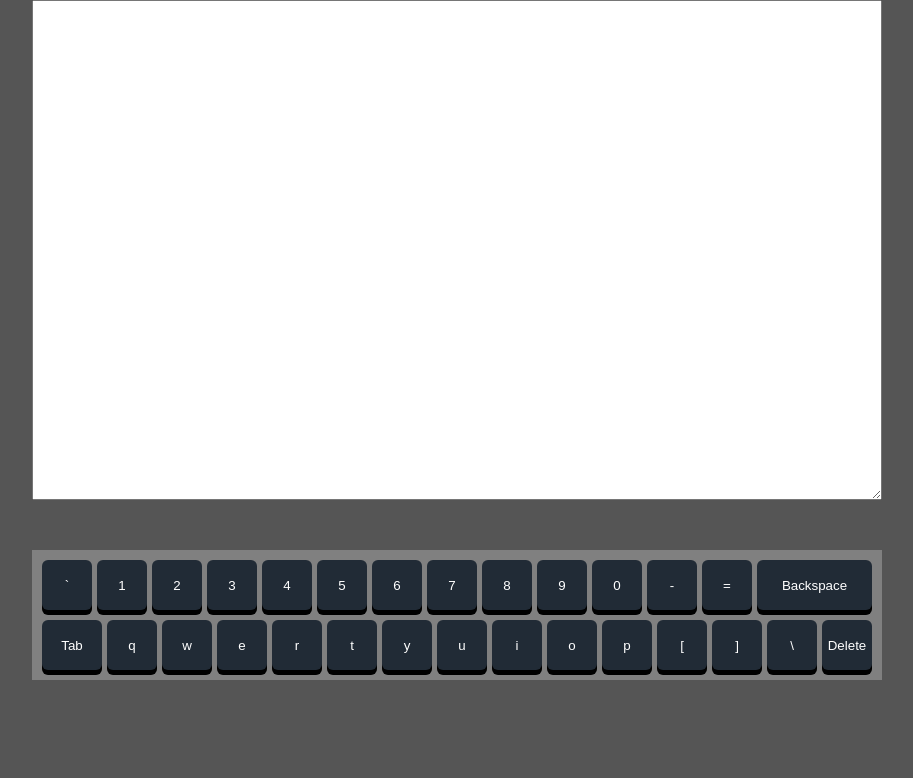
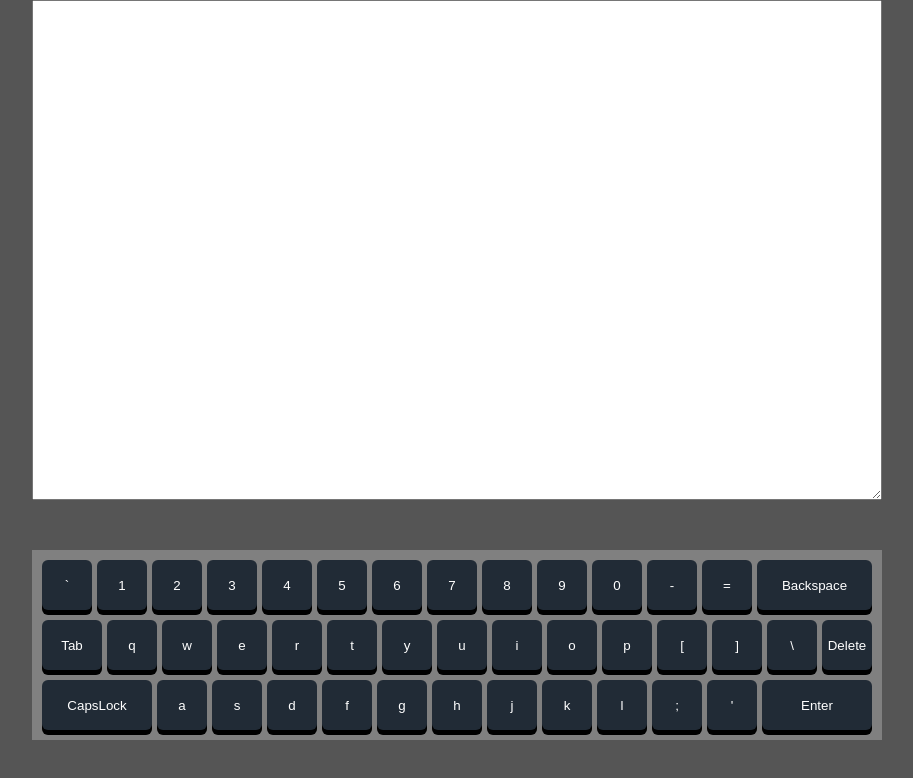
Before and after one commit to Ruslan-Mrzn/virtual-keyboard, a website built with webpack: page src/index.html in a window 1280 px wide. Shown: the whole page, without its empty margins (183-1096 px from the left). Built offline with nearby package versions, Linux system fonts and the light colour scheme.

Commit message:
feat: add a third keyboard line

```diff
--- a/src/index.js
+++ b/src/index.js
@@ -95,15 +95,52 @@ const secondRowKeys = [
 
 /* ============================================== */
 
+/* Third Row */
+const keyboardThirdRow = document.createElement('div');
+keyboardThirdRow.classList.add('keyboard-row');
+keyboard.append(keyboardThirdRow);
+
+const thirdRowKeysCodes = [
+  'CapsLock',
+  'KeyA',
+  'KeyS',
+  'KeyD',
+  'KeyF',
+  'KeyG',
+  'KeyH',
+  'KeyJ',
+  'KeyK',
+  'KeyL',
+  'Semicolon',
+  'Quote',
+  'Enter',
+];
+
+const thirdRowKeys = [
+  'CapsLock',
+  'a',
+  's',
+  'd',
+  'f',
+  'g',
+  'h',
+  'j',
+  'k',
+  'l',
+  ';',
+  "'",
+  'Enter',
+];
+
 // document.addEventListener('keydown', (e) => {
-//   secondRowKeys.push(e.key);
-//   console.log(secondRowKeys);
+//   thirdRowKeys.push(e.key);
+//   console.log(thirdRowKeys);
 // });
 
 const renderKeyboardKey = (key, rowKeys, rowKeysCodes) => {
   const keyboardKey = document.createElement('button');
   keyboardKey.classList.add('keyboard-key');
-  if (key === 'Backspace' || key === 'Tab') keyboardKey.classList.add('flex-grow');
+  if (key === 'Backspace' || key === 'Tab' || key === 'CapsLock' || key === 'Enter') keyboardKey.classList.add('flex-grow');
   keyboardKey.dataset.key = rowKeysCodes[rowKeys.indexOf(key)];
   keyboardKey.textContent = key;
   return keyboardKey;
@@ -117,17 +154,16 @@ secondRowKeys.forEach((key) => {
   keyboardSecondRow.append(renderKeyboardKey(key, secondRowKeys, secondRowKeysCodes));
 });
 
+thirdRowKeys.forEach((key) => {
+  keyboardThirdRow.append(renderKeyboardKey(key, thirdRowKeys, thirdRowKeysCodes));
+});
+
 document.addEventListener('keydown', (e) => {
   document.querySelector('.output').focus();
   if (e.code === 'Tab') {
     e.preventDefault();
     console.log(output.selectionStart);
     output.setRangeText('    ', output.selectionStart, output.selectionEnd, 'end');
-    // const text = output.value;
-
-    // const firstChunkText = text.slice(0, output.selectionStart);
-    // const secondChunkText = text.slice(output.selectionStart);
-    // output.value = `${firstChunkText}    ${secondChunkText}`;
   }
   const key = document.querySelector(`[data-key=${e.code}]`);
   if (key) key.classList.add('active');
--- a/src/sass/blocks/keyboard.scss
+++ b/src/sass/blocks/keyboard.scss
@@ -1,5 +1,6 @@
 .keyboard {
   width: 100%;
+  height: auto;
   display: flex;
   flex-direction: column;
   justify-content: flex-start;
```
